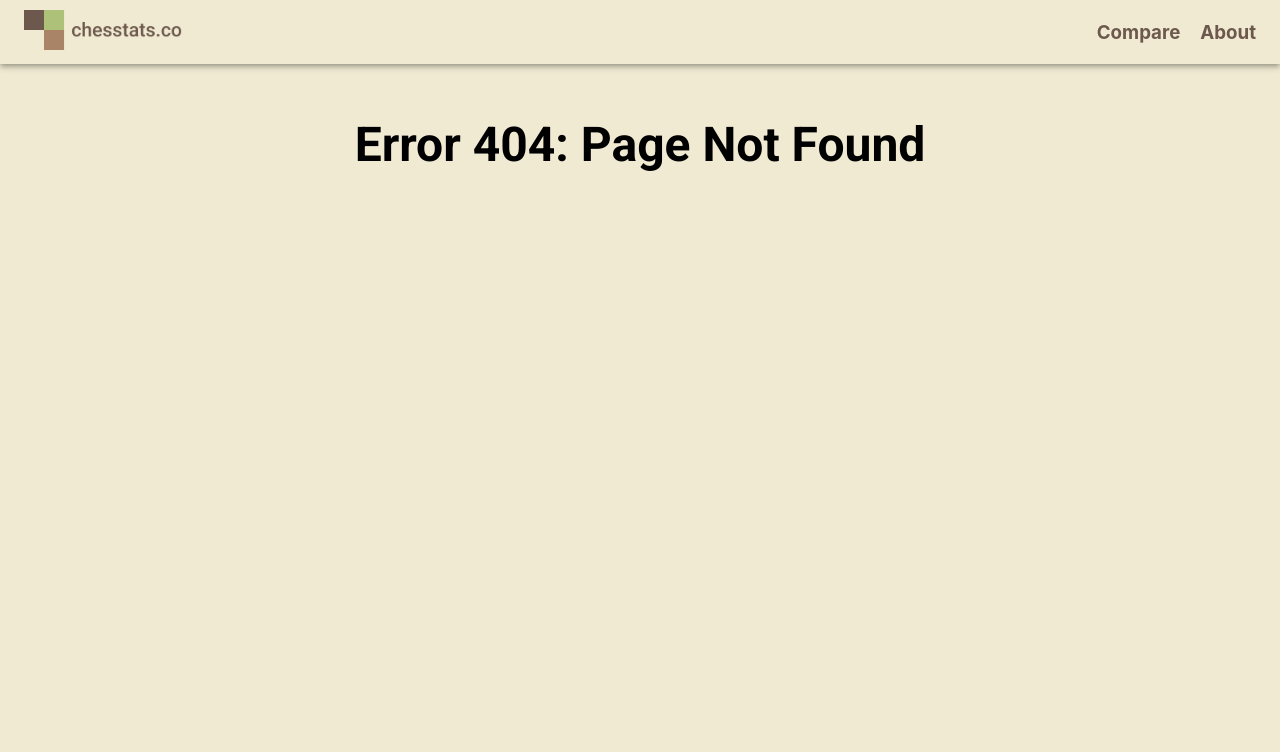
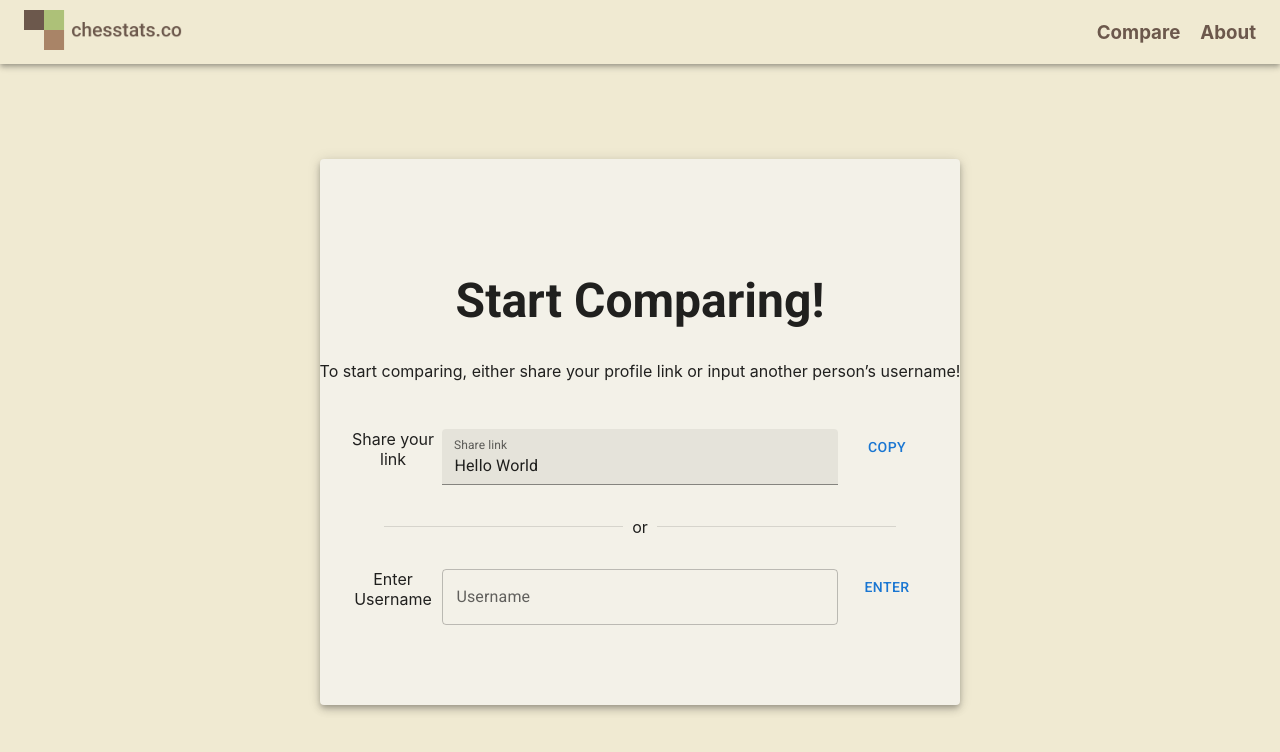
Before and after one commit to danikrisdayadi/chesstats, a React (Create React App) app in the folder client/: page /compare/1 in a window 1280 px wide. Before the commit this address had no page. Shown: the top 752 px of the page. Built offline with nearby package versions, Linux system fonts and the light colour scheme.

Commit message:
Add front end page for sharing

```diff
--- a/client/src/App.js
+++ b/client/src/App.js
@@ -6,6 +6,7 @@ import LandingPage from './pages/LandingPage';
 import Error404Page from './pages/Error404Page';
 import NavigationBar from './components/NavigationBar';
 import "./App.scss";
+import SharePage from './pages/SharePage';
 
 function App() {
   return (
@@ -16,6 +17,7 @@ function App() {
           <Routes>
             <Route path="/" element={<LandingPage />} />
             <Route path="/compare" element={<ComparePage />} />
+            <Route path="/compare/:username" element={<SharePage />} />
             <Route path="*" element={<Error404Page />} />
           </Routes>
         </BrowserRouter>
--- /dev/null
+++ b/client/src/pages/SharePage.jsx
@@ -0,0 +1,90 @@
+import {
+  Button,
+  Container,
+  Divider,
+  Grid,
+  Paper,
+  TextField,
+} from "@mui/material";
+import { PaddingY } from "../components/Spacing";
+
+function SharePage() {
+  return (
+    <Grid
+      container
+      direction="column"
+      alignItems="center"
+      align="center"
+      justifyContent="center"
+      sx={{ height: "92vh" }}
+    >
+      <Paper
+        elevation={5}
+        sx={{
+          backgroundColor: "#F3F1E8",
+          minWidth: "fit-content",
+          width: "50vw",
+          maxWidth: "90vw",
+        }}
+      >
+        <PaddingY padding={"5vh"} />
+        <h1>Start Comparing!</h1>
+        <p>
+          To start comparing, either share your profile link or input another
+          person’s username!
+        </p>
+        <PaddingY padding={"2vh"} />
+
+        <Container>
+          <Grid container>
+            <Grid item xs={6} sm={2} justifyContent="flex-end">
+              Share your link
+            </Grid>
+
+            <Grid item xs={6} sm={8} justifyContent="flex-end">
+              <TextField
+                fullWidth
+                id="filled-read-only-input"
+                variant="filled"
+                InputProps={{
+                  readOnly: true,
+                }}
+                defaultValue="Hello World"
+                label="Share link"
+              />
+            </Grid>
+            <Grid item xs={6} sm={2}>
+              <Button>Copy</Button>
+            </Grid>
+          </Grid>
+        </Container>
+        <PaddingY padding={"2vh"} />
+        <Divider style={{ width: "80%" }}>or</Divider>
+        <PaddingY padding={"2vh"} />
+
+        <Container>
+          <Grid container>
+            <Grid item xs={6} sm={2} justifyContent="flex-end">
+              Enter Username
+            </Grid>
+            <Grid item xs={6} sm={8}>
+              <TextField
+                fullWidth
+                id="outlined-basic"
+                label="Username"
+                variant="outlined"
+              />
+            </Grid>
+            <Grid item xs={6} sm={2}>
+              <Button>Enter</Button>
+            </Grid>
+          </Grid>
+        </Container>
+
+        <PaddingY padding={"5vh"} />
+      </Paper>
+    </Grid>
+  );
+}
+
+export default SharePage;
```
